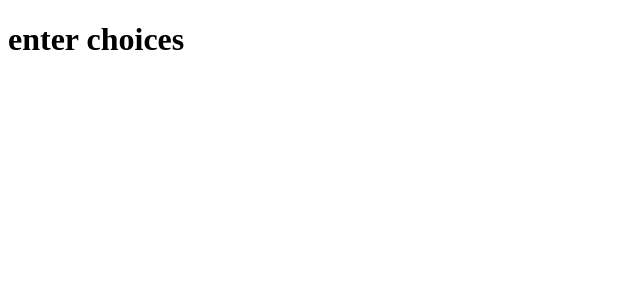
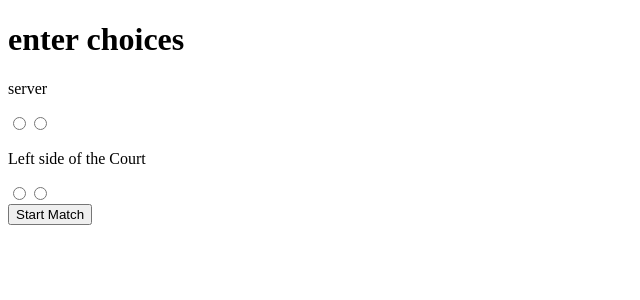
Before and after one commit to PieterJanDelbecke/my_react_rally_app, a React (Vite) app: page /choice in a window 1280 px wide. Shown: the top 300 px of the page, without its empty margins (0-640 px from the left). Built offline with nearby package versions, Linux system fonts and the light colour scheme.

Commit message:
choice page temp completed

```diff
--- a/src/pages/choice.jsx
+++ b/src/pages/choice.jsx
@@ -1,5 +1,69 @@
+import { useContext } from "react";
+import { useNavigate } from "react-router-dom"
+
+import Context from "../context/context";
+
 const Choice = () => {
-    return <h1>enter choices</h1>
-}
+  const { context, setContext } = useContext(Context);
+  const navigate = useNavigate()
 
-export default Choice
+  const handleSubmit = (event) => {
+    event.preventDefault()
+
+    setContext({
+        ...context,
+        server: event.target.server.value,
+        leftPlayer: event.target.left.value
+    })
+    navigate("/match")
+  }
+
+  return (
+    <>
+      <h1>enter choices</h1>
+
+      <form onSubmit={handleSubmit}>
+        <div>
+          <p>server</p>
+          <input
+            type="radio"
+            id="PlayerA"
+            name="server"
+            value={context.playerA}
+          />
+          <label htmlFor="playerA">{context.playerA}</label>
+          <input
+            type="radio"
+            id="PlayerB"
+            name="server"
+            value={context.playerB}
+          />
+          <label htmlFor="playerB">{context.playerB}</label>
+        </div>
+        <div>
+          <p>Left side of the Court</p>
+          <input
+            type="radio"
+            id="PlayerA"
+            name="left"
+            value={context.playerA}
+          />
+          <label htmlFor="playerA">{context.playerA}</label>
+          <input
+            type="radio"
+            id="PlayerB"
+            name="left"
+            value={context.playerB}
+          />
+          <label htmlFor="playerB">{context.playerB}</label>
+        </div>
+        <div>
+            <button type="submit">Start Match</button>
+        </div>
+      </form>
+
+    </>
+  );
+};
+
+export default Choice;
--- a/src/pages/match.jsx
+++ b/src/pages/match.jsx
@@ -1,4 +1,13 @@
+import { useContext } from "react";
+
+import Context from "../context/context";
+
+
 const Match = () => {
+    const { context, setContext } = useContext(Context);
+
+    console.log(context)
+
     return <h1>Match</h1>
 }
 
--- a/src/pages/new.jsx
+++ b/src/pages/new.jsx
@@ -15,6 +15,7 @@ const NewMatch = () => {
             playerB: event.target.playerB.value,
             sets: parseInt(event.target.sets.value,10)
         })
+
         navigate("/choice")
     }
 
```
